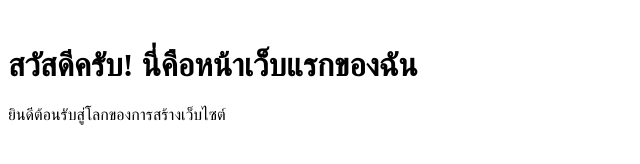
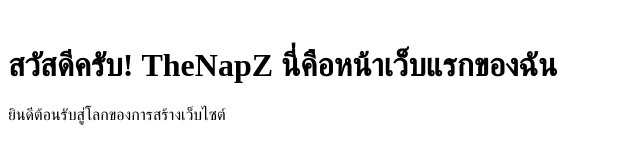
Before and after one commit to TheNapZ/TheNapZ.github.io, a plain HTML site: page index.html in a window 1280 px wide. Shown: the whole page, without its empty margins (0-640 px from the left). Drawn offline with Linux system fonts and the light colour scheme.

Commit message:
Update index.html

```diff
--- a/index.html
+++ b/index.html
@@ -3,11 +3,11 @@
 <head>
     <meta charset="UTF-8">
     <meta name="viewport" content="width=device-width, initial-scale=1.0">
-    <title>หน้าเว็บแรกของฉัน TheNapZ</title>
+    <title>หน้าเว็บแรกของฉัน</title>
 
 </head>
 <body>
-    <h1>สวัสดีครับ! นี่คือหน้าเว็บแรกของฉัน</h1>
+    <h1>สวัสดีครับ! TheNapZ นี่คือหน้าเว็บแรกของฉัน</h1>
     <p>ยินดีต้อนรับสู่โลกของการสร้างเว็บไซต์</p>
 </body>
 </html>
```
